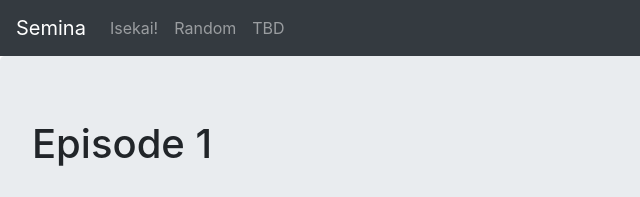
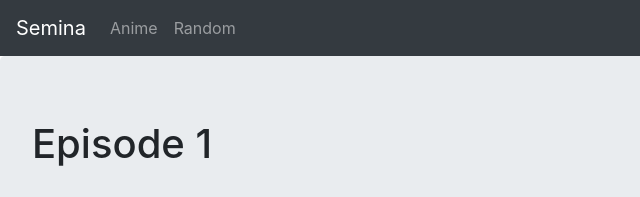
Before and after one commit to krumzlez/wa2muraliraj, a plain HTML site: page isekai/episode5.html in a window 1280 px wide. Shown: the top 197 px of the page, 0-640 px from the left. Drawn offline with nearby package versions, Linux system fonts and the light colour scheme.

Commit message:
Update episode5.html

```diff
--- a/isekai/episode5.html
+++ b/isekai/episode5.html
@@ -33,13 +33,10 @@
         <div class="collapse navbar-collapse" id="collapsibleNavbar">
             <ul class="navbar-nav">
                 <li class="nav-item">
-                    <a class="nav-link" href="/isekai.html">Isekai!</a>
+                    <a class="nav-link" href="/anime.html">Anime</a>
                 </li>
                 <li class="nav-item">
                     <a class="nav-link" href="/randomvideo.html">Random</a>
-                </li>
-                <li class="nav-item">
-                    <a class="nav-link" href="#">TBD</a>
                 </li>
             </ul>
         </div>
```
